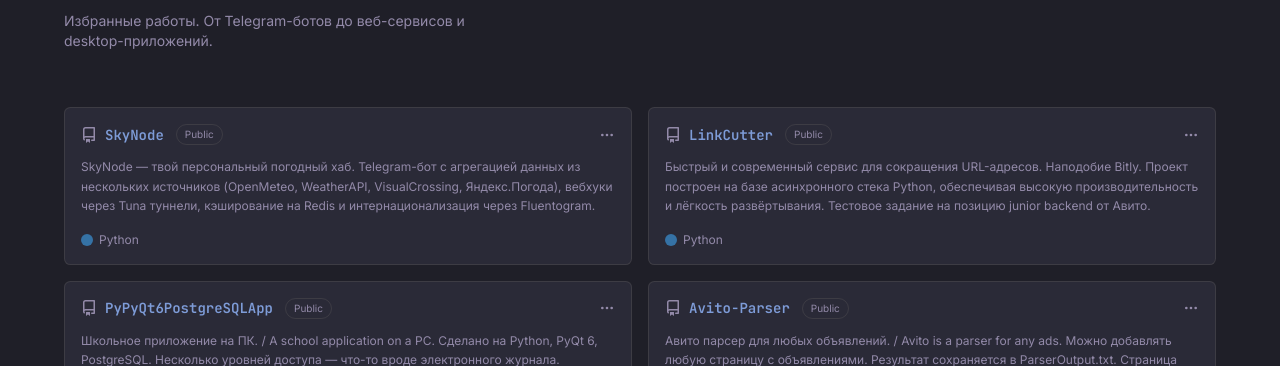
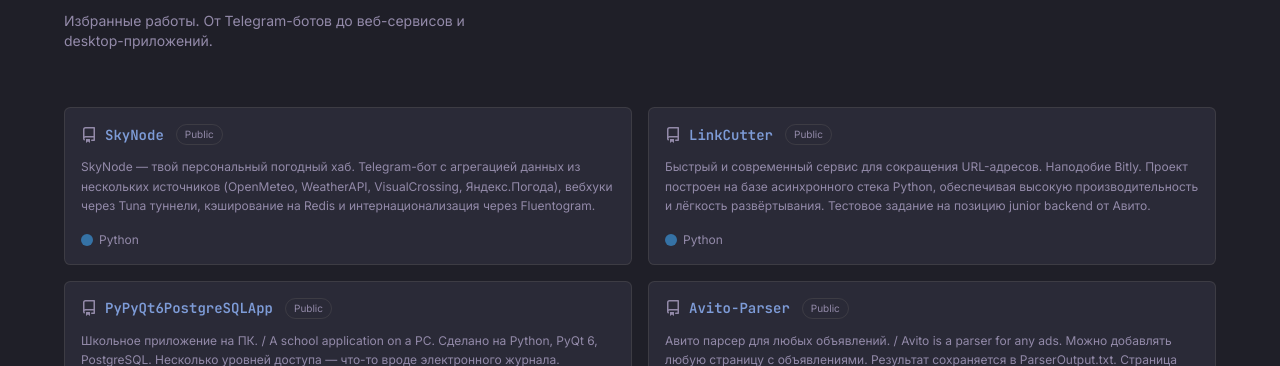
Before and after one commit to Sh1yden/My-Dev-Portfolio, a Next.js app: page / in a window 1280 px wide. Shown: the part 1567-1933 px from the top of the page. Built offline with nearby package versions, Linux system fonts and the light colour scheme.

Commit message:
refactor: remove unused MoreHorizontal button from Projects component

```diff
--- a/components/projects.tsx
+++ b/components/projects.tsx
@@ -1,6 +1,6 @@
 "use client"
 
-import { MoreHorizontal } from "lucide-react"
+
 
 type Project = {
   title: string
@@ -122,13 +122,7 @@ export function Projects() {
                 <span className="ml-1 flex-shrink-0 rounded-full border border-border px-2 py-0.5 font-sans text-[10px] text-muted-foreground">
                   Public
                 </span>
-                <button
-                  type="button"
-                  className="ml-auto text-muted-foreground hover:text-foreground transition-colors flex-shrink-0"
-                  aria-label="Дополнительные действия"
-                >
-                  <MoreHorizontal className="size-4" />
-                </button>
+
               </div>
 
               {/* Description */}
```
